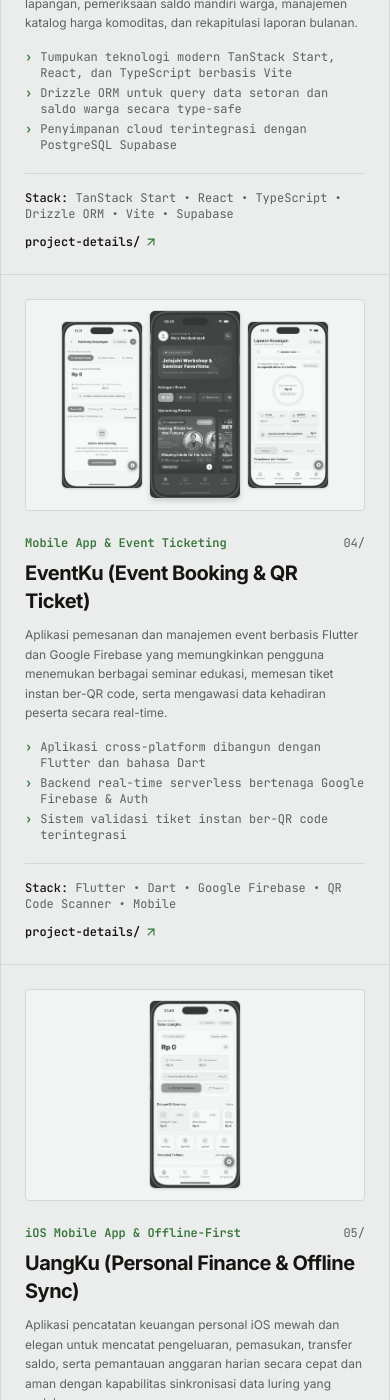
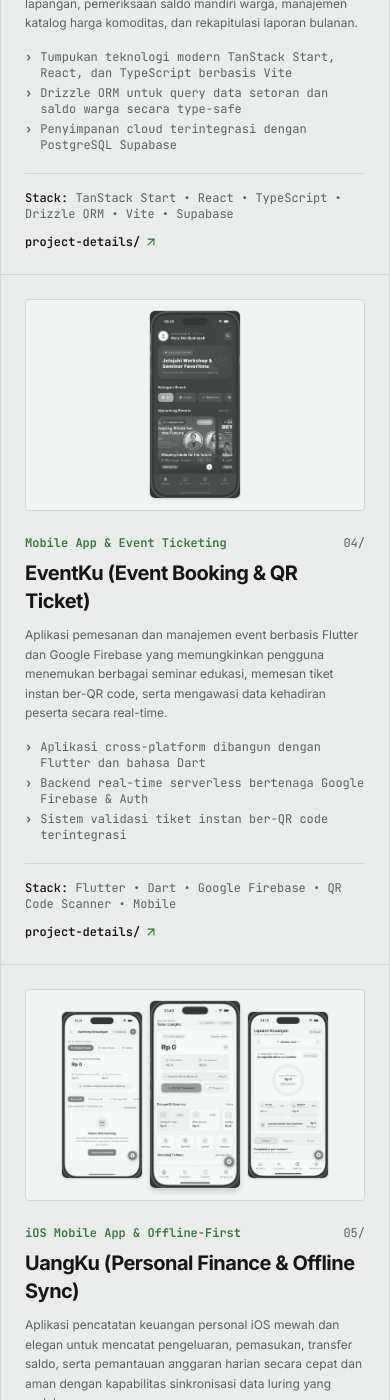
Before and after one commit to Eunnaaa/portfolio-gary, a Next.js app: page / in a window 390 px wide. Shown: the part 3586-4986 px from the top of the page. Built offline with nearby package versions, Linux system fonts and the light colour scheme; no server answers.

Commit message:
fix(projects): assign 3-device phone showcase to UangKu instead of EventKu

```diff
--- a/src/data/resume-data.ts
+++ b/src/data/resume-data.ts
@@ -210,11 +210,6 @@ export const RESUME_DATA = {
       statusType: "live",
       image: "/projects/eventku.png",
       imageType: "portrait",
-      gallery: [
-        "/projects/uangku2.png",
-        "/projects/eventku.png",
-        "/projects/uangku3.png",
-      ],
       description:
         "Aplikasi pemesanan dan manajemen event berbasis Flutter dan Google Firebase yang memungkinkan pengguna menemukan berbagai seminar edukasi, memesan tiket instan ber-QR code, serta mengawasi data kehadiran peserta secara real-time.",
       architecturePoints: [
@@ -235,6 +230,11 @@ export const RESUME_DATA = {
       statusType: "live",
       image: "/projects/uang-ku.png",
       imageType: "portrait",
+      gallery: [
+        "/projects/uangku2.png",
+        "/projects/uang-ku.png",
+        "/projects/uangku3.png",
+      ],
       description:
         "Aplikasi pencatatan keuangan personal iOS mewah dan elegan untuk mencatat pengeluaran, pemasukan, transfer saldo, serta pemantauan anggaran harian secara cepat dan aman dengan kapabilitas sinkronisasi data luring yang andal.",
       architecturePoints: [
```
